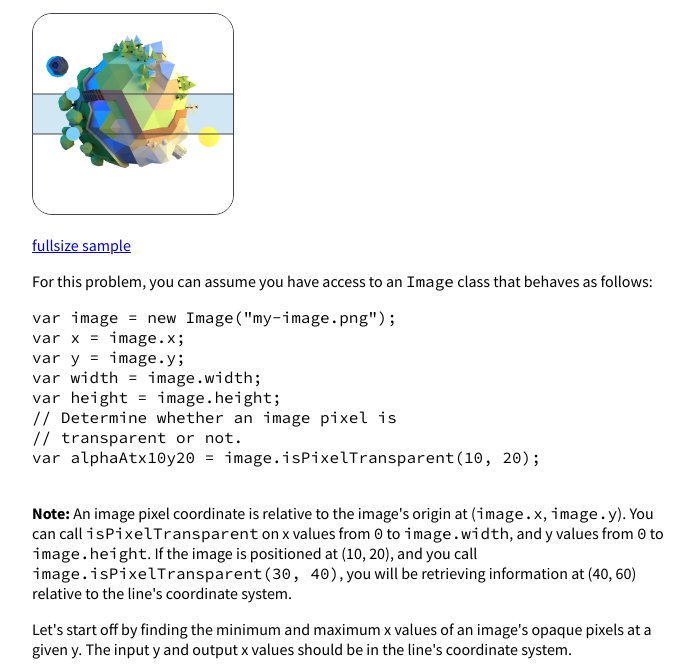
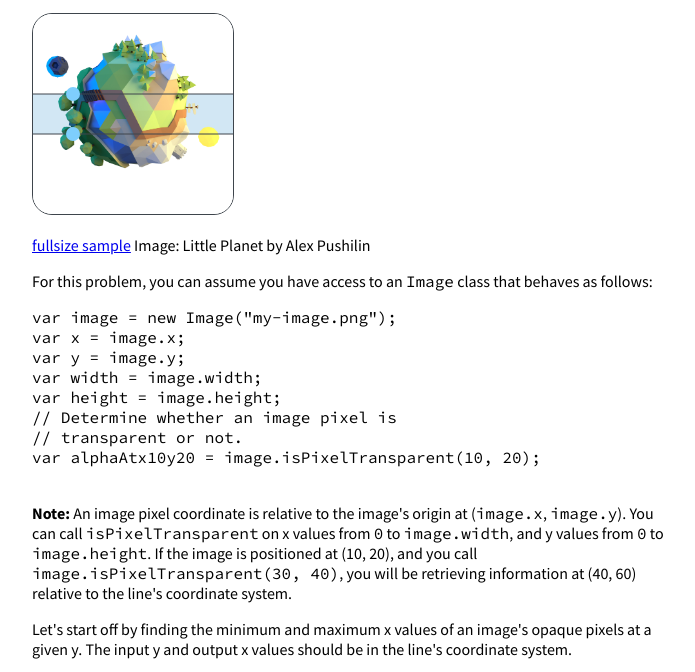
Before and after one commit to betravis/css-shapes-demos, a website: page exercises/04-image.html in a window 1280 px wide. Shown: the part 126-798 px from the top of the page, without its empty margins (288-983 px from the left). Drawn offline with Linux system fonts and the light colour scheme.

Commit message:
Image credits

```diff
--- a/exercises/04-image.html
+++ b/exercises/04-image.html
@@ -10,7 +10,7 @@
     we want to find the minimum and maximum x values for non-transparent pixels within
     the the y range of a line.</p>
     <iframe src="../demos/image.html" width="200" height="200"></iframe>
-    <p><a href="../demos/image.html">fullsize sample</a></p>
+    <p><a href="../demos/image.html">fullsize sample</a> Image: Little Planet by Alex Pushilin</p>
     <p>For this problem, you can assume you have access to an <code>Image</code> class that behaves as follows:</p>
     <code><pre>
 var image = new Image("my-image.png");
```
Also changed, not shown: demos/image.html (+1 -0 lines).
